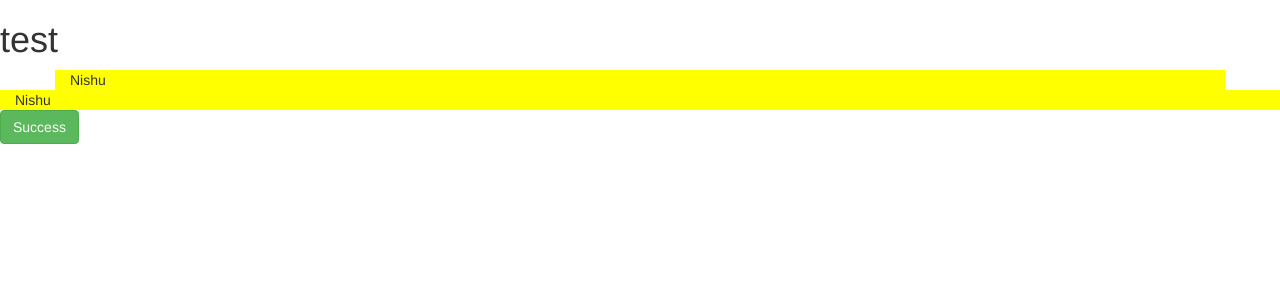
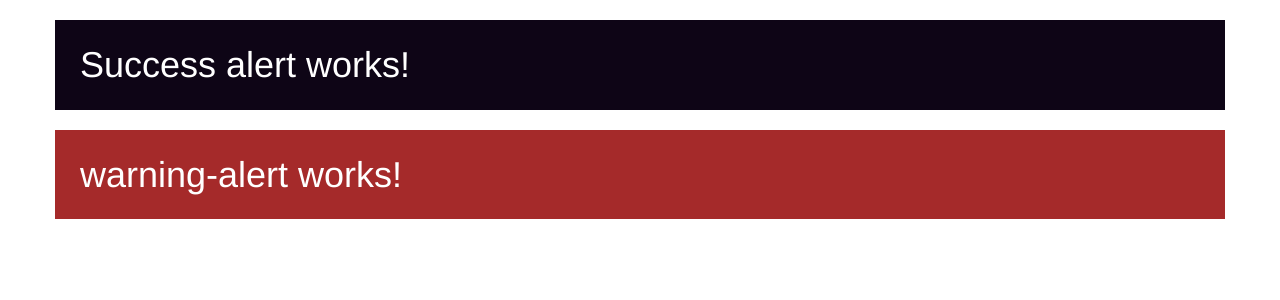
Before and after one commit to Nishu-Gamage/Angular_test, an Angular app: page / in a window 1280 px wide. Shown: the top 300 px of the page. Built offline with nearby package versions, Linux system fonts and the light colour scheme.

Commit message:
Add success & warning alert

```diff
--- a/src/app/app.component.html
+++ b/src/app/app.component.html
@@ -1,20 +1,11 @@
-<!DOCTYPE html>
-<html lang="en">
-<head>
-  <meta charset="UTF-8">
-  <meta http-equiv="X-UA-Compatible" content="IE=edge">
-  <meta name="viewport" content="width=device-width, initial-scale=1.0">
-  <title>Document</title>
-</head>
-<body>
-  <h1>test</h1>
-  <div class="container" style="background-color: yellow;">
-    Nishu
-  </div>
-  <div class="container-fluid" style="background-color: yellow;">
-    Nishu
-  </div>
+<div class="container">
+     <div class="row">
+          <!-- success-alert component -->
+          <div class="col-6" app-success-alert></div>
 
-<button type="button" class="btn btn-success">Success</button>
-</body>
-</html>
+          <!-- warning-alert component -->
+          <div class="col-6">
+               <app-warning-alert></app-warning-alert>
+          </div>
+     </div>
+</div>
--- a/src/app/app.component.ts
+++ b/src/app/app.component.ts
@@ -6,5 +6,5 @@ import { Component } from '@angular/core';
   styleUrls: ['./app.component.css']
 })
 export class AppComponent {
-  title = 'Nishu';
+  title = 'my-app';
 }
--- a/src/app/app.module.ts
+++ b/src/app/app.module.ts
@@ -2,10 +2,14 @@ import { NgModule } from '@angular/core';
 import { BrowserModule } from '@angular/platform-browser';
 
 import { AppComponent } from './app.component';
+import { SuccessAlert } from './success-alert/success-alert.component';
+import { WarningAlertComponent } from './warning-alert/warning-alert.component';
 
 @NgModule({
   declarations: [
-    AppComponent
+    AppComponent,
+    SuccessAlert,
+    WarningAlertComponent
   ],
   imports: [
     BrowserModule
--- /dev/null
+++ b/src/app/success-alert/success-alert.component.css
@@ -0,0 +1,6 @@
+h1{
+     background-color: rgb(14, 5, 22);
+     color: white;
+     padding: 25px;
+     /* height:100px; */
+}
--- /dev/null
+++ b/src/app/success-alert/success-alert.component.html
@@ -0,0 +1 @@
+<h1>Success alert works!</h1>
--- /dev/null
+++ b/src/app/warning-alert/warning-alert.component.css
@@ -0,0 +1,6 @@
+h1{
+     background-color: brown;
+     color: white;
+     padding: 25px;
+     /* height:100px; */
+}
--- /dev/null
+++ b/src/app/warning-alert/warning-alert.component.html
@@ -0,0 +1 @@
+<h1>warning-alert works!</h1>
--- /dev/null
+++ b/src/app/warning-alert/warning-alert.component.ts
@@ -0,0 +1,15 @@
+import { Component, OnInit } from '@angular/core';
+
+@Component({
+  selector: 'app-warning-alert',
+  templateUrl: './warning-alert.component.html',
+  styleUrls: ['./warning-alert.component.css']
+})
+export class WarningAlertComponent implements OnInit {
+
+  constructor() { }
+
+  ngOnInit(): void {
+  }
+
+}
```
Also changed, not shown: src/app/success-alert/success-alert.component.ts (added, +10 -0 lines), 2 other files (tests, documents, lock files or other folders).
